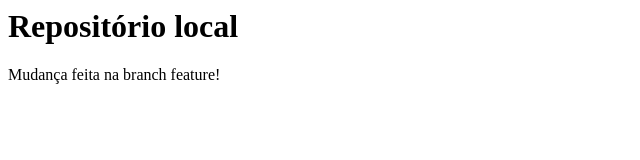
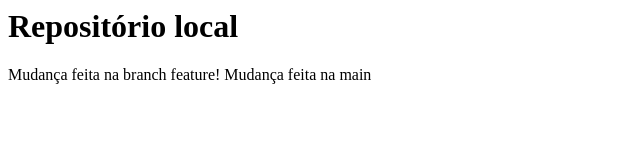
Before and after one commit to MateRossi/git-repo2, a plain HTML site: page index.html in a window 1280 px wide. Shown: the whole page, without its empty margins (0-640 px from the left). Drawn offline with Linux system fonts and the light colour scheme.

Commit message:
Atualização do paragrafo

```diff
--- a/index.html
+++ b/index.html
@@ -1,2 +1,2 @@
 <h1>Repositório local</h1>
-<p>Mudança feita na branch feature!</p>
+<p>Mudança feita na branch feature! Mudança feita na main</p>
```
